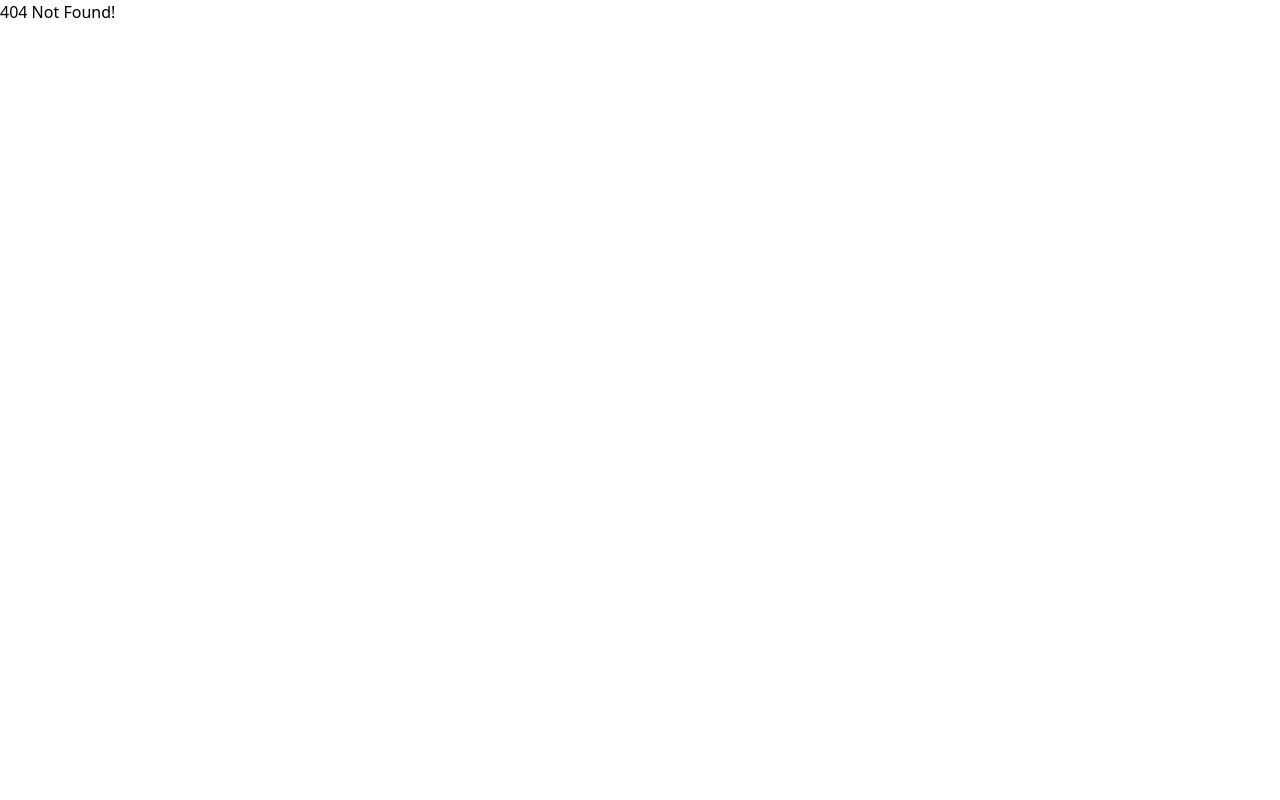
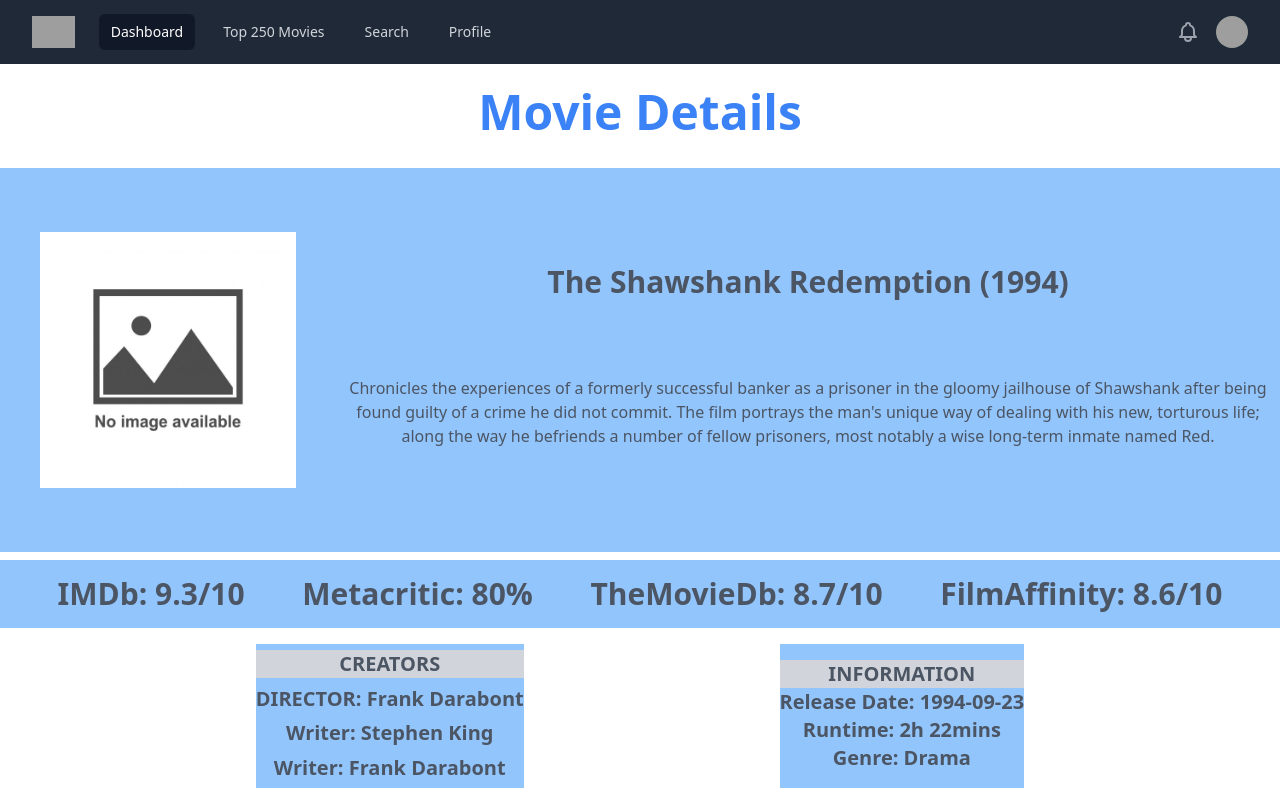
Before and after one commit to qarimbas/Movie-App, a React (Create React App) app: page /moviedetails in a window 1280 px wide. Before the commit this address led to /404. Built offline with nearby package versions, Linux system fonts and the light colour scheme; grey boxes are pictures that could not be loaded.

Commit message:
movie details page

```diff
--- a/src/App.js
+++ b/src/App.js
@@ -10,6 +10,7 @@
 import HomePage from "./pages/HomePage";
 import NotFoundPage from "./pages/404";
 import Top250Movies from "./pages/Top250Movies";
+import MovieDetailsPage from "./pages/MovieDetailsPage";
 
 const App = () => {
   return (
@@ -17,6 +18,7 @@
       <Switch>
         <Route exact path="/" component={HomePage} />
         <Route path="/top250" component={Top250Movies} />
+        <Route path="/moviedetails" component={MovieDetailsPage} />
         <Route path="/404" component={NotFoundPage} />
         <Redirect to="/404" />
       </Switch>
--- a/src/components/ListItem/ListItem.js
+++ b/src/components/ListItem/ListItem.js
@@ -2,7 +2,10 @@
 
 function ListItem() {
   return (
-    <div className="mt-2 mb-2 flex justify-center flex-row .. bg-blue-300 text-gray-600 hover:bg-blue-400	">
+    <div
+      onClick={(event) => (window.location.href = "/moviedetails")}
+      className="mt-2 mb-2 flex justify-center flex-row .. bg-blue-300 text-gray-600 hover:bg-blue-400	"
+    >
       <text className="flex-1 mt-16 text-3xl font-bold">1</text>
       <img className="h-48 w-48 mx-10" src={NOPHOTO} />
       <div class="flex-2" />
--- /dev/null
+++ b/src/pages/MovieDetailsPage.js
@@ -0,0 +1,70 @@
+import NavBar from "../components/NavBar/NavBar";
+import NOPHOTO from "../assets/no-image.jpg";
+
+function MovieDetailsPage() {
+  return (
+    <div>
+      <NavBar />
+      <br />
+      <center>
+        <h1 className="text-blue-500 text-5xl font-bold">Movie Details</h1>
+        <br />
+        <div className="mt-2 mb-2 py-16 flex justify-evenly flex-row .. bg-blue-300 text-gray-600">
+          <img className="h-64 w-64 mx-10" src={NOPHOTO} />
+          <div className="flex-2" />
+          <div className="flex flex-col ..">
+            <text className="flex-1 .. mt-8 text-3xl font-bold">
+              The Shawshank Redemption (1994)
+            </text>
+            <text className="flex-1 .. ">
+              Chronicles the experiences of a formerly successful banker as a
+              prisoner in the gloomy jailhouse of Shawshank after being found
+              guilty of a crime he did not commit. The film portrays the man's
+              unique way of dealing with his new, torturous life; along the way
+              he befriends a number of fellow prisoners, most notably a wise
+              long-term inmate named Red.
+            </text>
+          </div>
+        </div>
+        <div className="mt-2 mb-2 py-4 flex justify-evenly flex-row .. bg-blue-300 text-gray-600">
+          <text class="text-3xl font-bold">IMDb: 9.3/10</text>
+          <text class="text-3xl font-bold">Metacritic: 80%</text>
+          <text class="text-3xl font-bold">TheMovieDb: 8.7/10</text>
+          <text class="text-3xl font-bold">FilmAffinity: 8.6/10</text>
+        </div>
+      </center>
+      <div class="flex flex-row justify-evenly">
+        <div className="my-2  flex justify-evenly flex-col  text-gray-600 bg-blue-300">
+          <div className=" flex justify-center  text-xl font-bold bg-gray-300">
+            <text>CREATORS</text>
+          </div>
+          <h3 className="flex justify-center  text-xl font-bold">
+            DIRECTOR: Frank Darabont
+          </h3>
+          <h3 className="flex justify-center  text-xl font-bold">
+            Writer: Stephen King
+          </h3>
+          <h3 className="flex justify-center  text-xl font-bold">
+            Writer: Frank Darabont
+          </h3>
+        </div>
+        <div className="my-2 py-4 flex justify-evenly flex-col  text-gray-600 bg-blue-300">
+          <div className=" flex justify-center  text-xl font-bold bg-gray-300">
+            <text>INFORMATION</text>
+          </div>
+          <h3 className="flex justify-center  text-xl font-bold">
+            Release Date: 1994-09-23
+          </h3>
+          <h3 className="flex justify-center  text-xl font-bold">
+            Runtime: 2h 22mins
+          </h3>
+          <h3 className="flex justify-center  text-xl font-bold">
+            Genre: Drama
+          </h3>
+        </div>
+      </div>
+    </div>
+  );
+}
+
+export default MovieDetailsPage;
```
Also changed, not shown: 1 other file (tests, documents, lock files or other folders).
